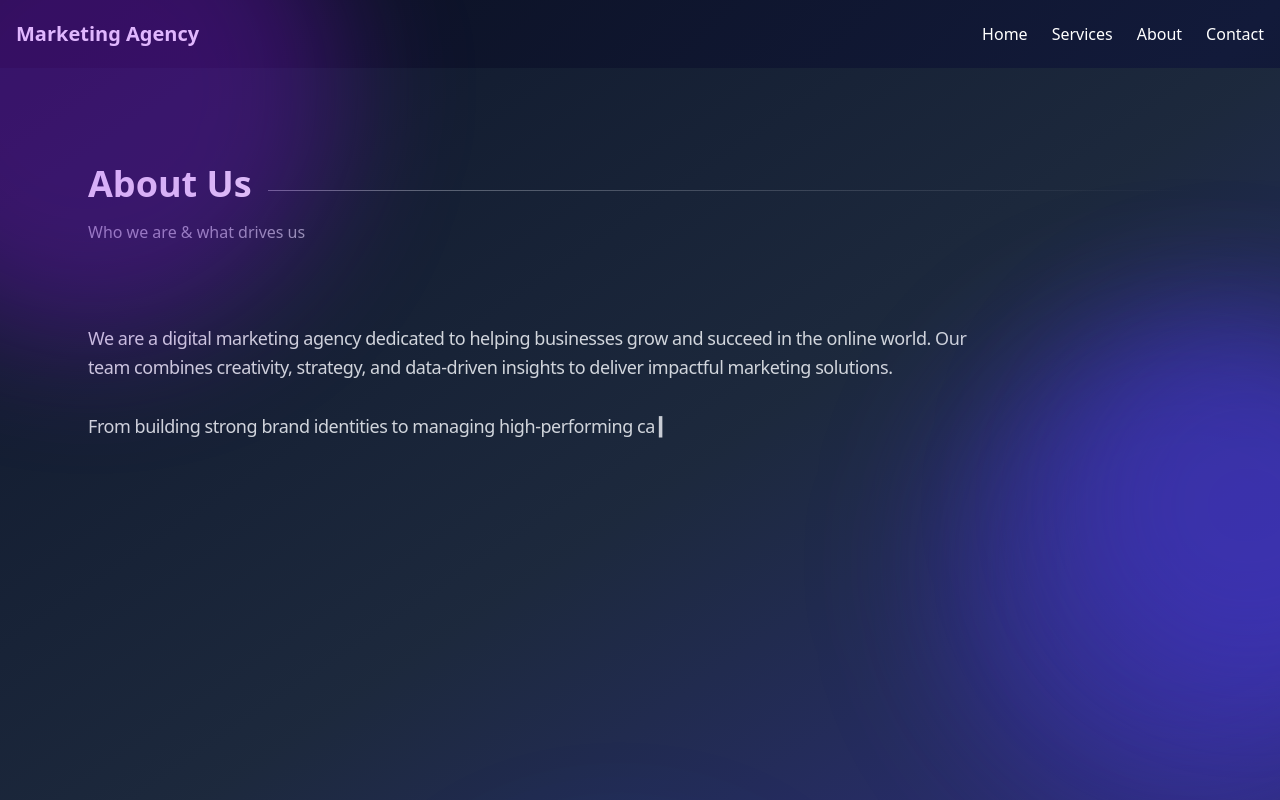
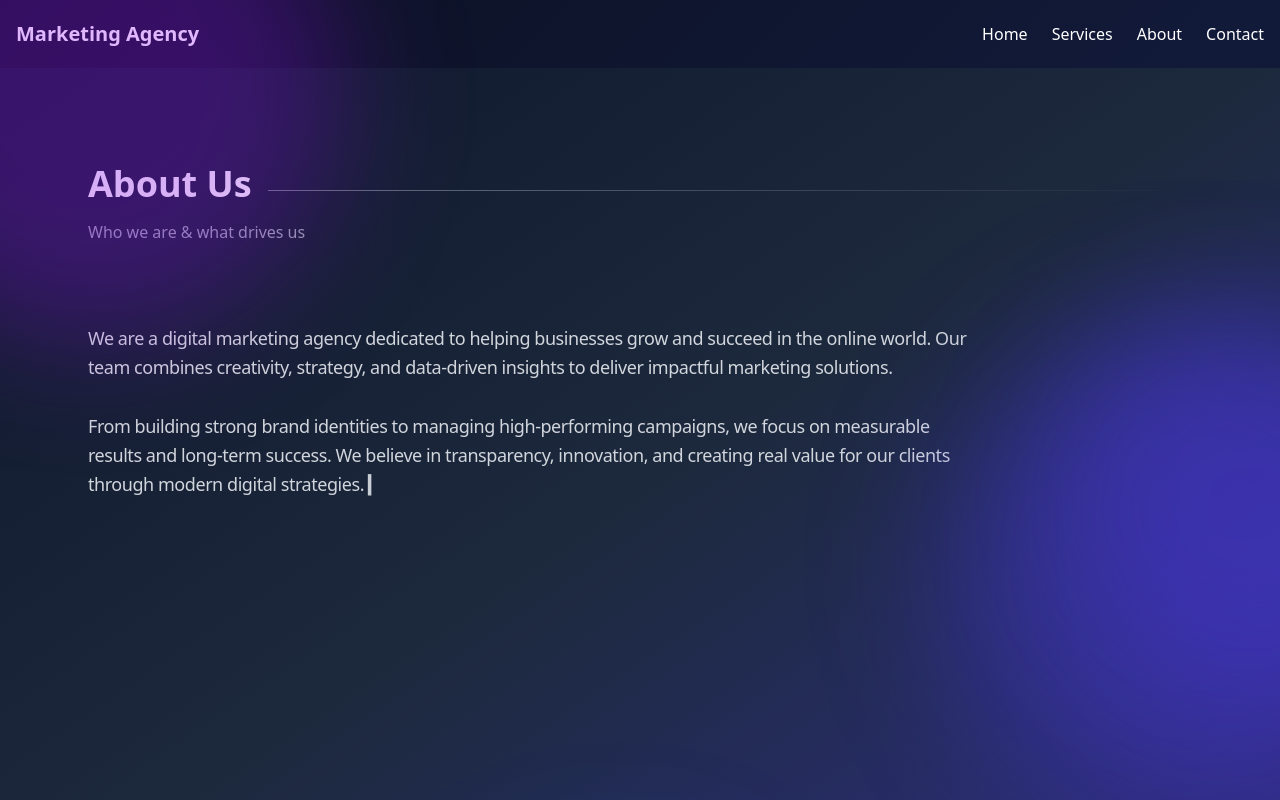
Before and after one commit to Lahcen-Ouhassou/Marketing-Agency-LandingPage, a React (Vite) app: page /about in a window 1280 px wide. Shown: the top 800 px of the page. Built offline with nearby package versions, Linux system fonts and the light colour scheme.

Commit message:
UpdAboutPage

```diff
--- a/src/pages/About.jsx
+++ b/src/pages/About.jsx
@@ -20,7 +20,7 @@ function About() {
   text={`We are a digital marketing agency dedicated to helping businesses grow and succeed in the online world. Our team combines creativity, strategy, and data-driven insights to deliver impactful marketing solutions.
 
 From building strong brand identities to managing high-performing campaigns, we focus on measurable results and long-term success. We believe in transparency, innovation, and creating real value for our clients through modern digital strategies.`}
-    typingSpeed={20}
+    typingSpeed={10}
   pauseDuration={1000}
   deletingSpeed={20}
   cursorBlinkDuration={0.9}
```
